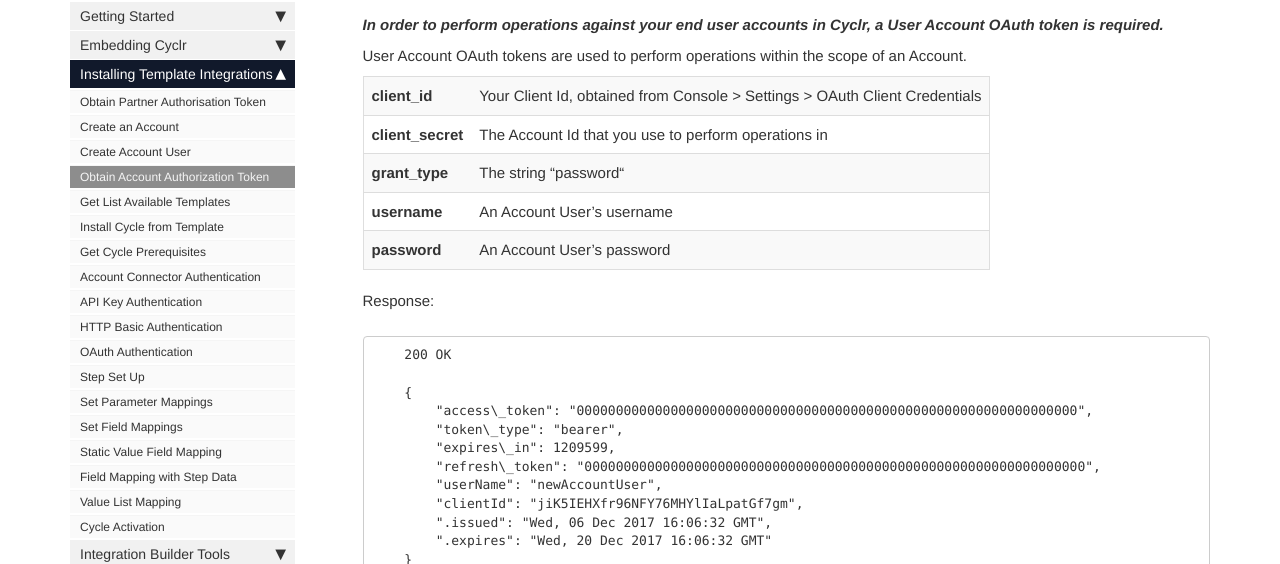
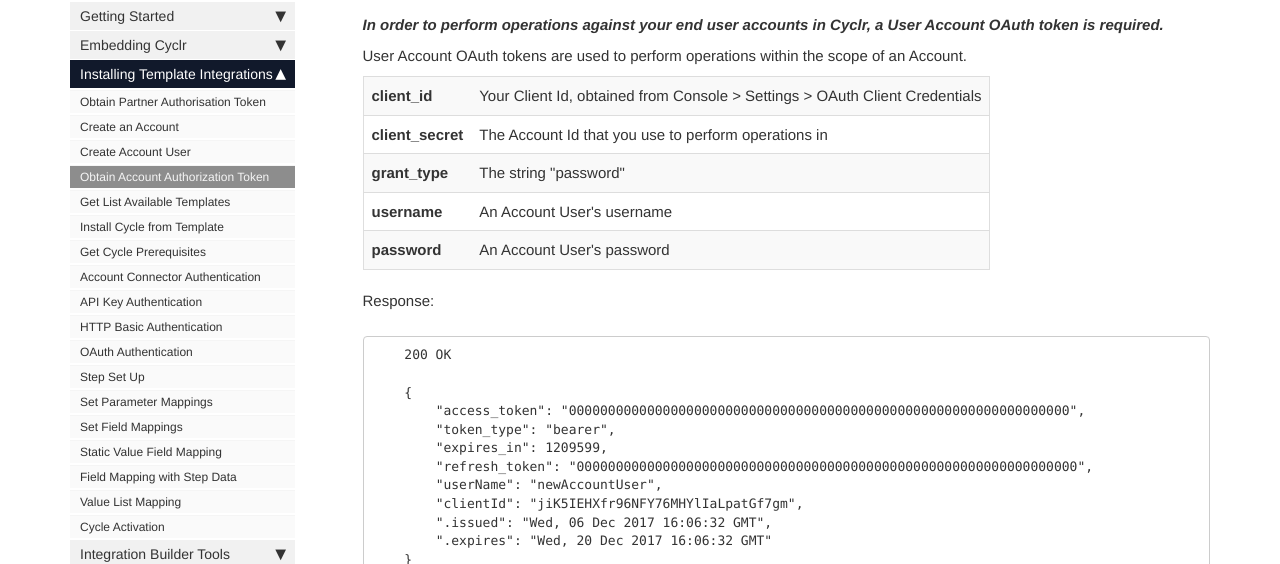
Before and after one commit to sneakysneak/docs, a Jekyll site: the page built from pages/installing-templates-api/obtain-account-authorization-token.md, in a window 1280 px wide and 1038 px high. Shown: the part 127-691 px from the top of the window. Built offline with Jekyll 4.4.1, drawn with Linux system fonts in a browser that asks for light colours; nearby versions of some CDN libraries; comment, search, counter and statistics services are not loaded.

Commit message:
Removed unneeded "\" in JSON Response.

```diff
--- a/pages/installing-templates-api/obtain-account-authorization-token.md
+++ b/pages/installing-templates-api/obtain-account-authorization-token.md
@@ -20,15 +20,15 @@ User Account OAuth tokens are used to perform operations within the scope of an
     </tr>
     <tr>
         <th>grant_type</th>
-        <td>The string “password“</td>
+        <td>The string "password"</td>
     </tr>
     <tr>
         <th>username</th>
-        <td>An Account User’s username</td>
+        <td>An Account User's username</td>
     </tr>
     <tr>
         <th>password</th>
-        <td>An Account User’s password</td>
+        <td>An Account User's password</td>
     </tr>
 </table>
 
@@ -37,10 +37,10 @@ Response:
         200 OK
 
         {
-            "access\_token": "0000000000000000000000000000000000000000000000000000000000000000",
-            "token\_type": "bearer",
-            "expires\_in": 1209599,
-            "refresh\_token": "0000000000000000000000000000000000000000000000000000000000000000",
+            "access_token": "0000000000000000000000000000000000000000000000000000000000000000",
+            "token_type": "bearer",
+            "expires_in": 1209599,
+            "refresh_token": "0000000000000000000000000000000000000000000000000000000000000000",
             "userName": "newAccountUser",
             "clientId": "jiK5IEHXfr96NFY76MHYlIaLpatGf7gm",
             ".issued": "Wed, 06 Dec 2017 16:06:32 GMT",
```
